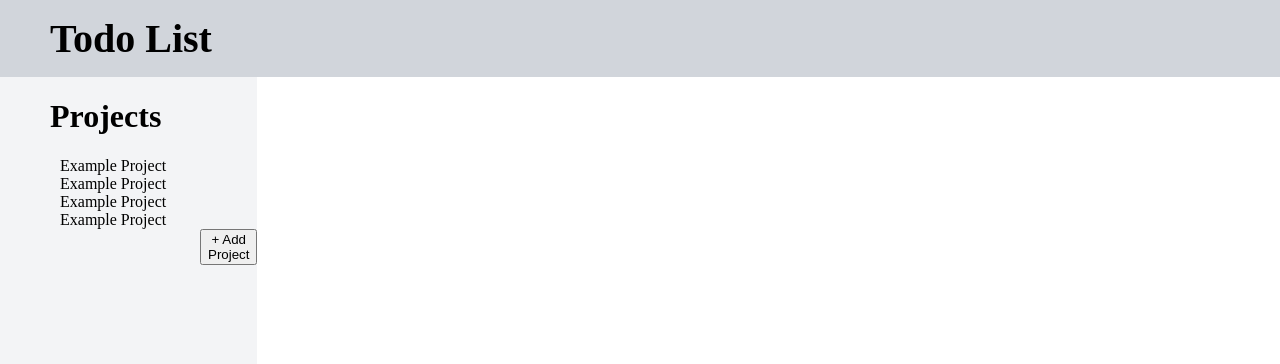
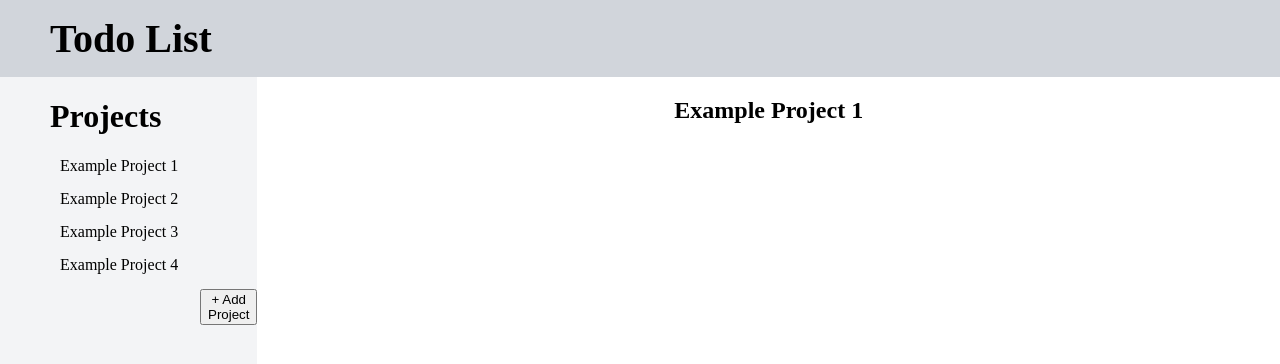
Before and after one commit to Revolution5/todo-list, a website built with webpack: page dist/index.html in a window 1280 px wide. Built offline with nearby package versions, Linux system fonts and the light colour scheme.

Commit message:
Add dom and list files

```diff
--- a/dist/index.html
+++ b/dist/index.html
@@ -16,23 +16,25 @@
             <h1>Projects</h1>
             <div class="projects-list">
                 <div class="project-item">
-                    Example Project
+                    Example Project 1
                 </div>
                 <div class="project-item">
-                    Example Project
+                    Example Project 2
                 </div>
                 <div class="project-item">
-                    Example Project
+                    Example Project 3
                 </div>
                 <div class="project-item">
-                    Example Project
+                    Example Project 4
                 </div>
             </div>
             <div class="add-project">
                 <button>+ Add Project</button>
             </div>
         </div>
-        <div class="todos"></div>
+        <div class="todos">
+            <h2>Example Project 1</h2>
+        </div>
     </div>
 </body>
 </html>
--- a/dist/styles.css
+++ b/dist/styles.css
@@ -35,13 +35,17 @@ body {
 
 .project-item {
     padding-left: 60px;
+    margin-bottom: 15px;
 }
 
 .projects > h1 {
     padding-left: 50px;
 }
 
-
 .todos {
+    display: flex;
+    flex-direction: column;
+    justify-content: flex-start;
+    align-items: center;
     grid-column: 2/2;
 }
```
